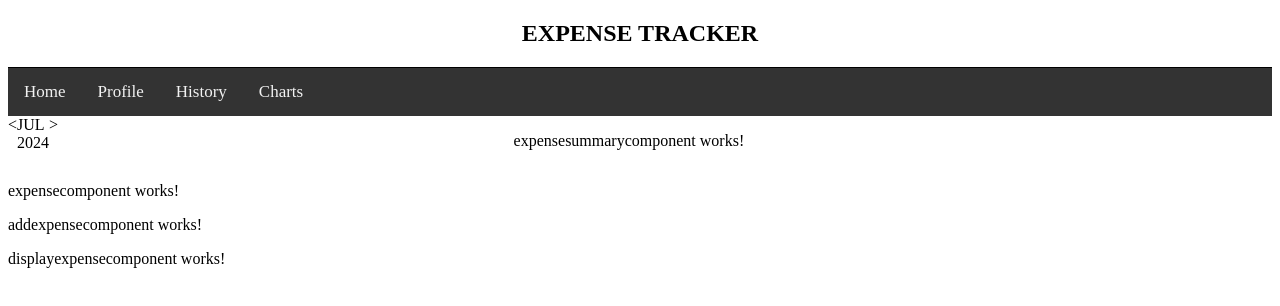
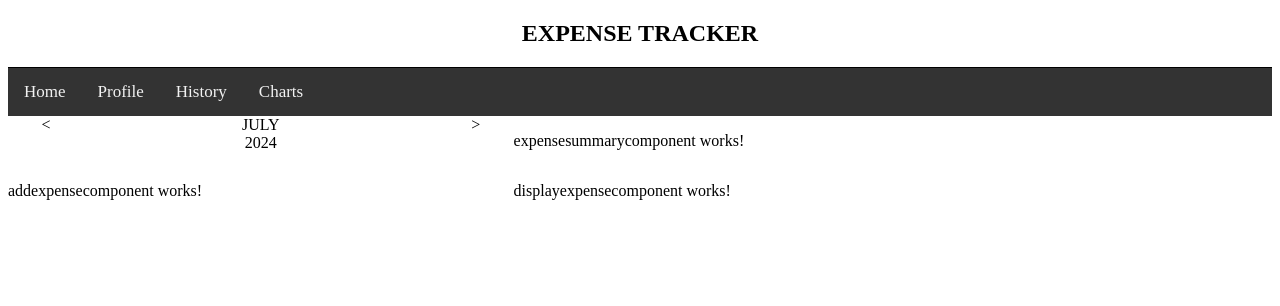
Before and after one commit to fiercearyan/expense-tracker, an Angular app in the folder expense-tracker/: page / in a window 1280 px wide. Shown: the top 306 px of the page. Built offline with nearby package versions, Linux system fonts and the light colour scheme.

Commit message:
added expenses tab and aligned calender

```diff
--- a/expense-tracker/src/app/calendercomponent/calendercomponent.component.css
+++ b/expense-tracker/src/app/calendercomponent/calendercomponent.component.css
@@ -1,3 +1,14 @@
 .calender {
     display: flex;
+    justify-content: space-evenly;
 }
+
+.left-arrow, .right-arrow {
+    width: 15%;
+    text-align: center;
+}
+
+.month-year {
+    width: 70%;
+    text-align: center;
+}
--- a/expense-tracker/src/app/calendercomponent/calendercomponent.component.html
+++ b/expense-tracker/src/app/calendercomponent/calendercomponent.component.html
@@ -1,8 +1,12 @@
 <div class="calender">
     <div class="left-arrow">&lt;</div>
     <div class="month-year">
-        <div class="month">JUL</div>
-        <div class="year">2024</div>
+        <div class="month">
+            <span>JULY</span>
+        </div>
+        <div class="year">
+            <span>2024</span>
+        </div>
     </div>
     <div class="right-arrow">&gt;</div>
 </div>
--- a/expense-tracker/src/app/expensecomponent/expensecomponent.component.css
+++ b/expense-tracker/src/app/expensecomponent/expensecomponent.component.css
@@ -0,0 +1,12 @@
+.expense-pres{
+    width: 100%;
+    display: flex;
+}
+
+.add-expense-pres{
+    width:40%;
+}
+
+.display-expense-pres{
+    width:60%;
+}
--- a/expense-tracker/src/app/expensecomponent/expensecomponent.component.html
+++ b/expense-tracker/src/app/expensecomponent/expensecomponent.component.html
@@ -1,3 +1,8 @@
-<p>expensecomponent works!</p>
-<app-addexpensecomponent></app-addexpensecomponent>
-<app-displayexpensecomponent></app-displayexpensecomponent>
+<div class="expense-pres">
+    <div class="add-expense-pres">
+        <app-addexpensecomponent></app-addexpensecomponent>
+    </div>
+    <div class="display-expense-pres">
+        <app-displayexpensecomponent></app-displayexpensecomponent>
+    </div>
+</div>
```
